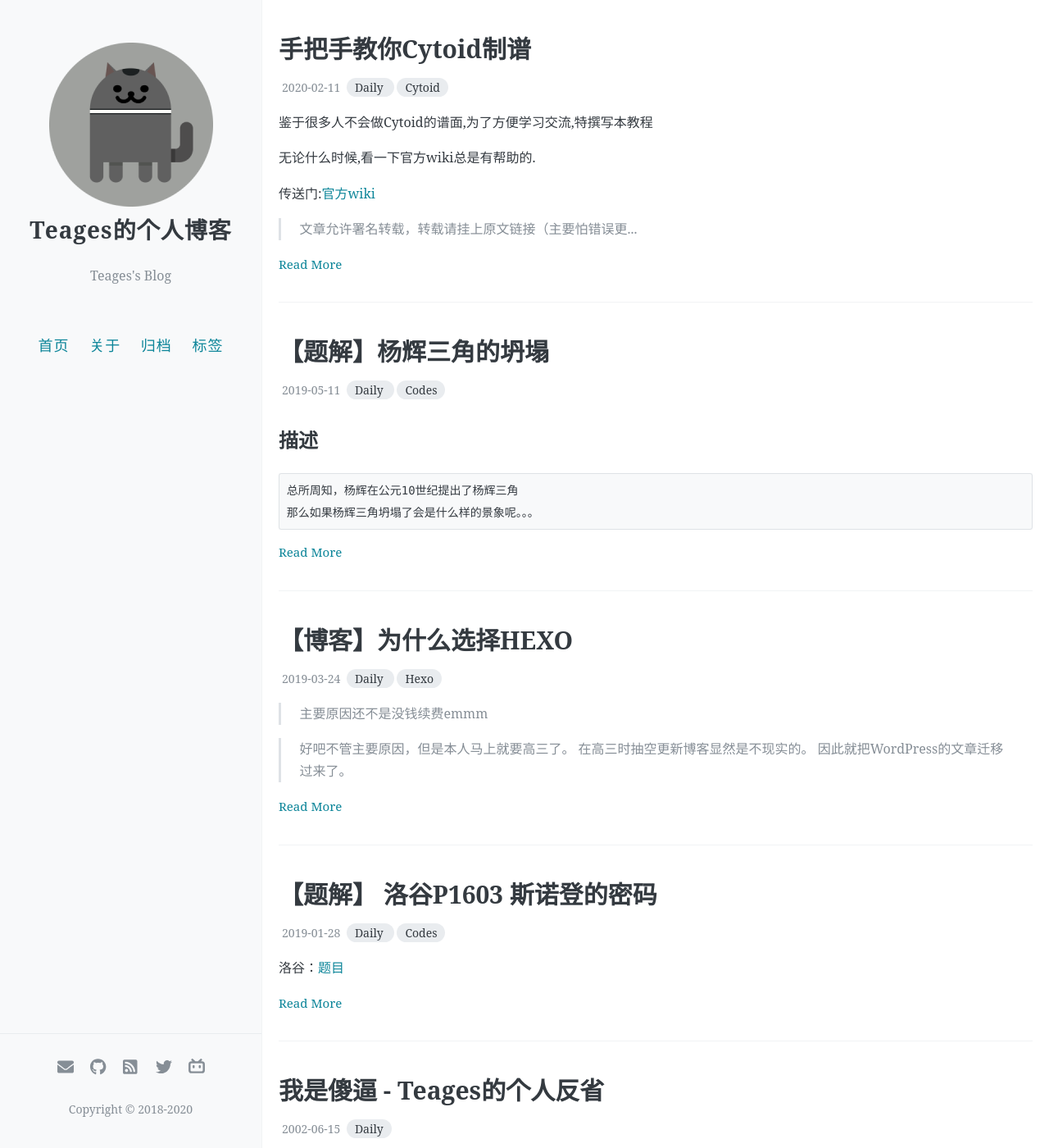
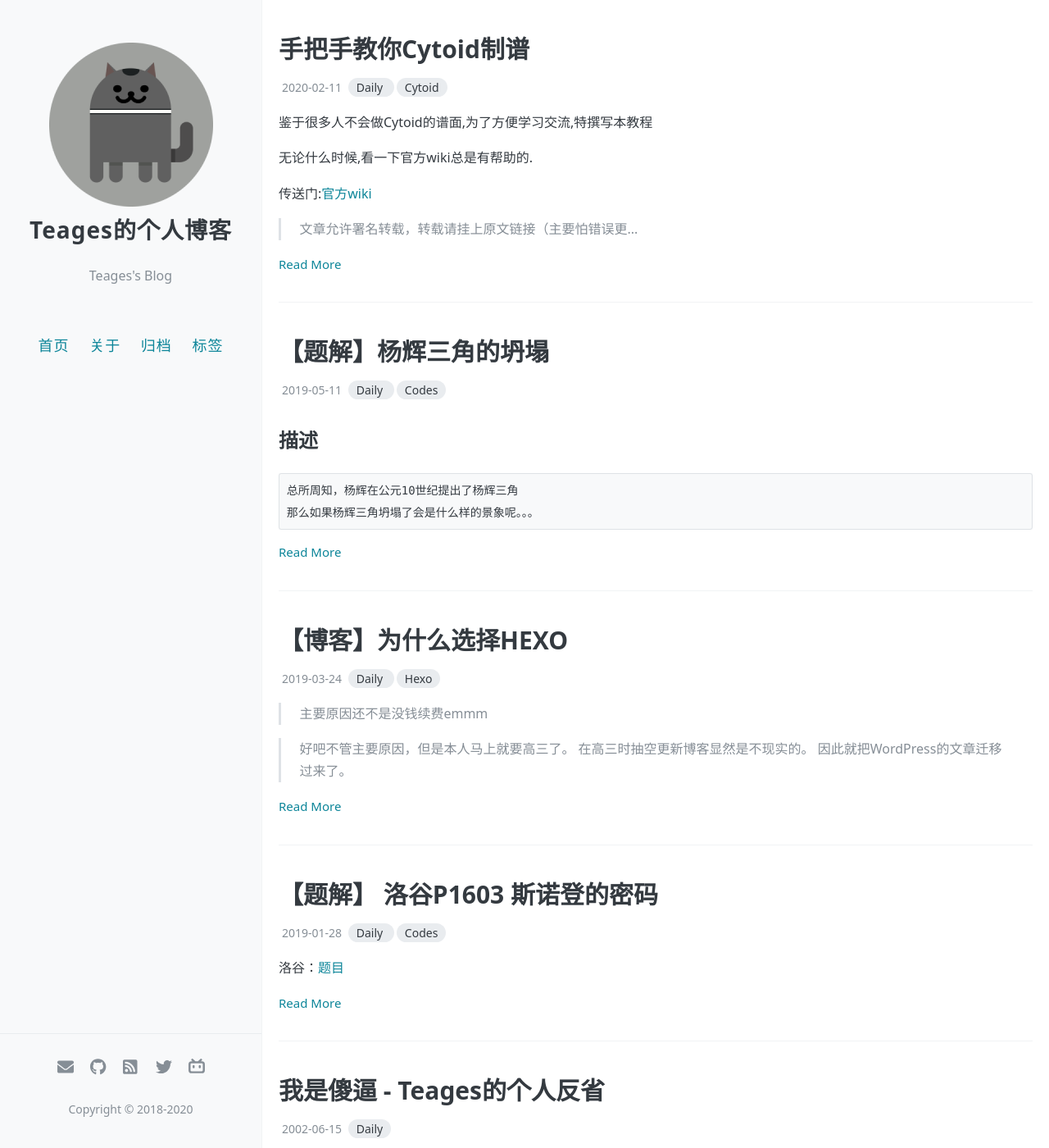
Before and after one commit to Teages/teages.github.io, a Jekyll site: the page built from index.html, in a window 1280 px wide and 1400 px high. Shown: the whole window at 82% size. Built offline with Jekyll 4.4.1, drawn with Linux system fonts in a browser that asks for light colours; the list of posts is cut into pages by our own code; comment, search, counter and statistics services are not loaded.

Commit message:
Serif to Sans

```diff
--- a/_sass/_variables.scss
+++ b/_sass/_variables.scss
@@ -24,8 +24,11 @@ $helvetica: Helvetica, Arial, sans-serif;
 $helveticaNeue: "Helvetica Neue", Helvetica, Arial, sans-serif;
 $georgia: Georgia, serif;
 
-// Fonts
-$base-font: "Noto Serif","PT Serif",source-han-serif-sc, "Source Han Serif SC", "Source Han Serif CN", "Source Han Serif TC", "Source Han Serif TW", "Source Han Serif","Songti SC", SimSon, serif;
+//SerifFonts
+// $base-font: "Noto Serif","PT Serif",source-han-serif-sc, "Source Han Serif SC", "Source Han Serif CN", "Source Han Serif TC", "Source Han Serif TW", "Source Han Serif","Songti SC", SimSon, serif;
+// $code-font: 'Menlo', 'Courier New', 'Monaco', 'Spoqa Han Sans', monospace;
+//Sans Fonts
+$base-font: "Noto Sans","PT Sans",source-han-sans-sc, "Source Han Sans SC", "Source Han Sans CN", "Source Han Sans TC", "Source Han Sans TW", "Source Han Sans","Songti SC", SimSon, sans;
 $code-font: 'Menlo', 'Courier New', 'Monaco', 'Spoqa Han Sans', monospace;
 
 // Font sizes
```
